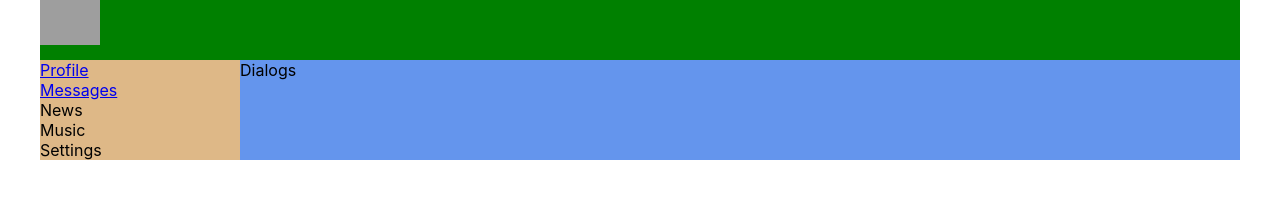
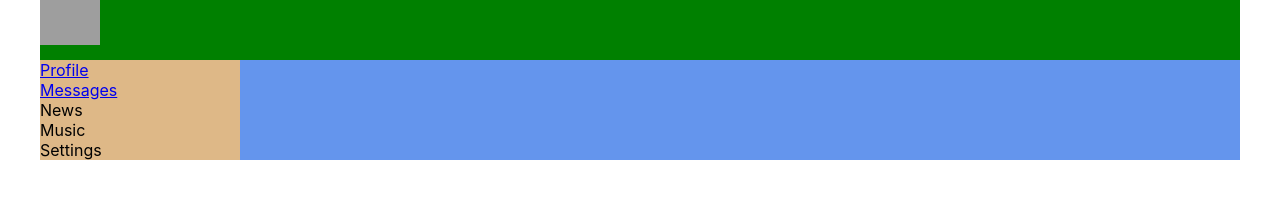
Before and after one commit to Xedinsey/socialweb, a React (Create React App) app: page / in a window 1280 px wide. Shown: the top 210 px of the page. Built offline with nearby package versions, Linux system fonts and the light colour scheme; grey boxes are pictures that could not be loaded.

Commit message:
19.1 lesson

```diff
--- a/src/App.js
+++ b/src/App.js
@@ -4,17 +4,21 @@
 import Navbar from './components/Navbar/Navbar';
 import Profile from './components/Profile/Profile';
 import Dialogs from "./components/Dialogs/Dialogs";
+import {BrowserRouter, Route} from "react-router-dom";
 
 const App = () => {
   return (
-    <div className='app-wrapper'>
-      <Header />
-      <Navbar />
-      <div className="app-wrapper-content">
-          <Dialogs />
-          {/*<Profile />*/}
-      </div>
-    </div>);
+      <BrowserRouter>
+        <div className='app-wrapper'>
+          <Header />
+          <Navbar />
+          <div className="app-wrapper-content">
+              <Route path="/dialogs" component={Dialogs} />
+              <Route path="/profile" component={Profile} />
+          </div>
+        </div>
+      </BrowserRouter>
+  );
 }
 
 export default App;
```
